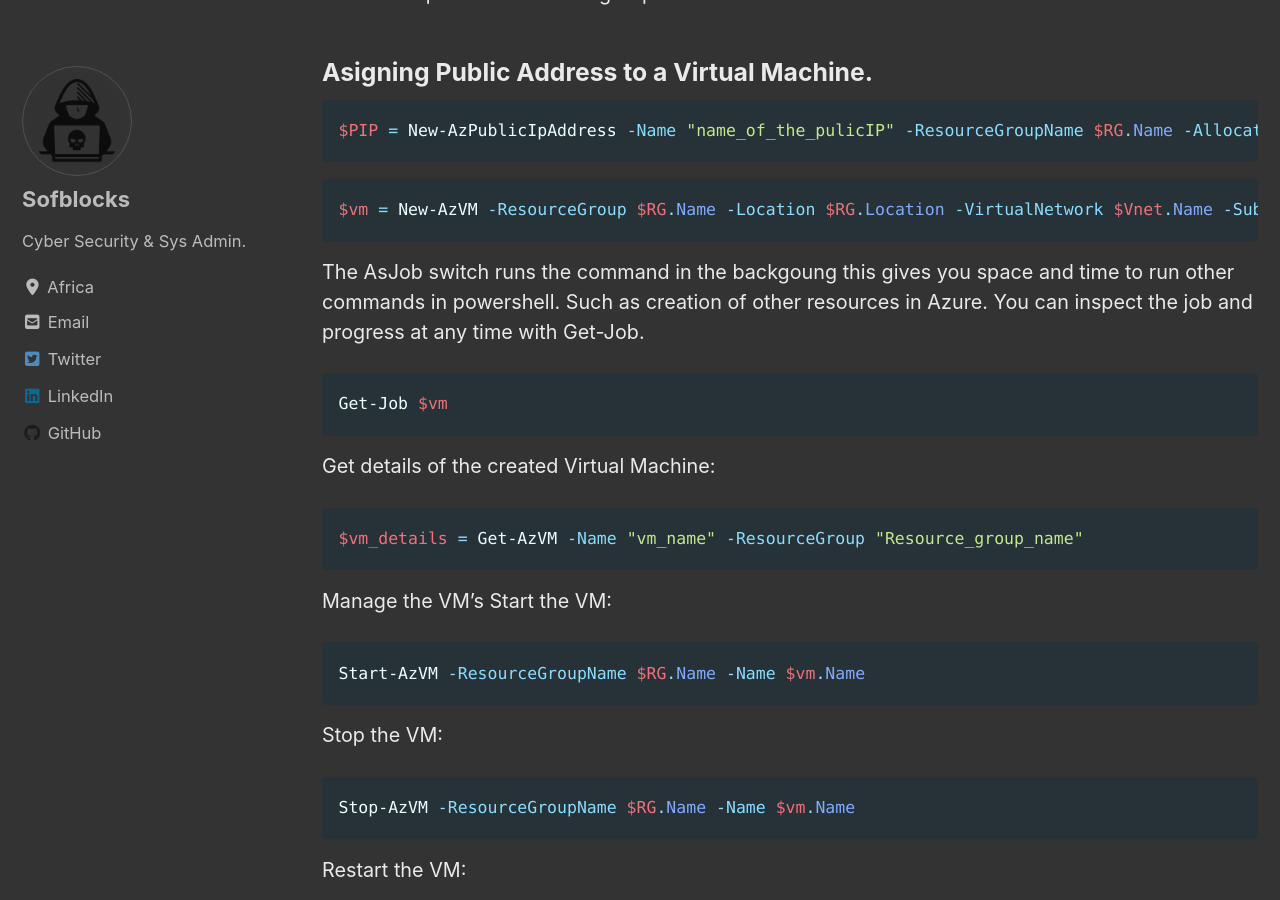
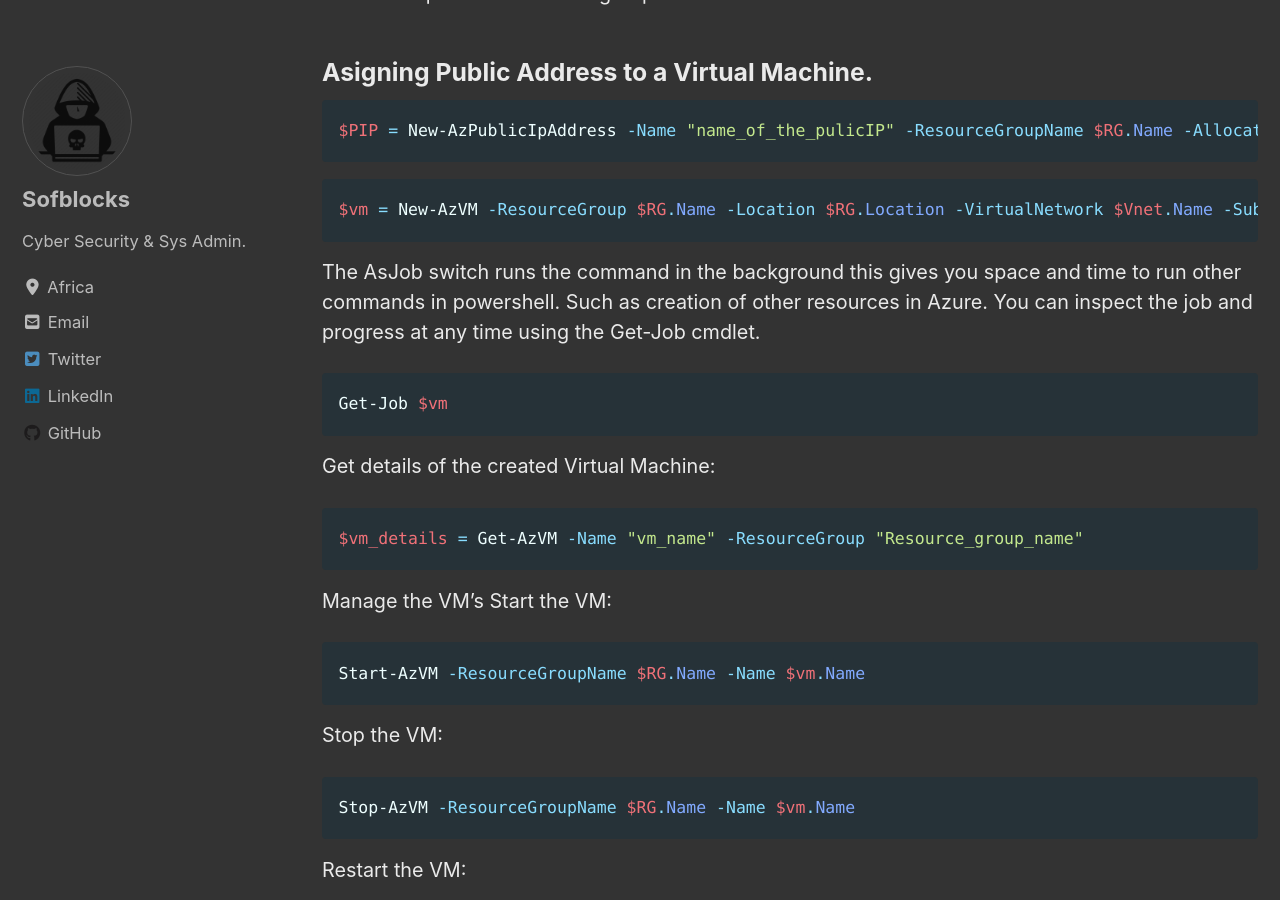
Before and after one commit to sofblocks/sofblocks.github.io, a Jekyll site: the page built from _posts/blog/2022-09-26-powershell.md, in a window 1280 px wide and 900 px high, scrolled down 4354 px. Built offline with Jekyll 4.4.1, drawn with Linux system fonts in a browser that asks for light colours; cached includes are drawn as plain includes; nearby versions of some CDN libraries; comment, search, counter and statistics services are not loaded.

Commit message:
Update 2022-09-26-powershell.md

````diff
--- a/_posts/blog/2022-09-26-powershell.md
+++ b/_posts/blog/2022-09-26-powershell.md
@@ -105,9 +105,9 @@ $PIP = New-AzPublicIpAddress -Name "name_of_the_pulicIP" -ResourceGroupName $RG.
 ```powershell
 $vm = New-AzVM -ResourceGroup $RG.Name -Location $RG.Location -VirtualNetwork $Vnet.Name -Subnet $subnet.Name  -PublicIpAddressName $PIP.Name -OpenPorts 80,3389 -Name "VmName" -AsJob
 ```
-The AsJob switch runs the command in the backgoung this gives you space and time to run other commands
+The AsJob switch runs the command in the background this gives you space and time to run other commands
 in powershell. Such as creation of other resources in Azure.
-You can inspect the job and progress at any time with Get-Job.
+You can inspect the job and progress at any time using the Get-Job cmdlet.
 ```powershell
 Get-Job $vm
 ```
````
